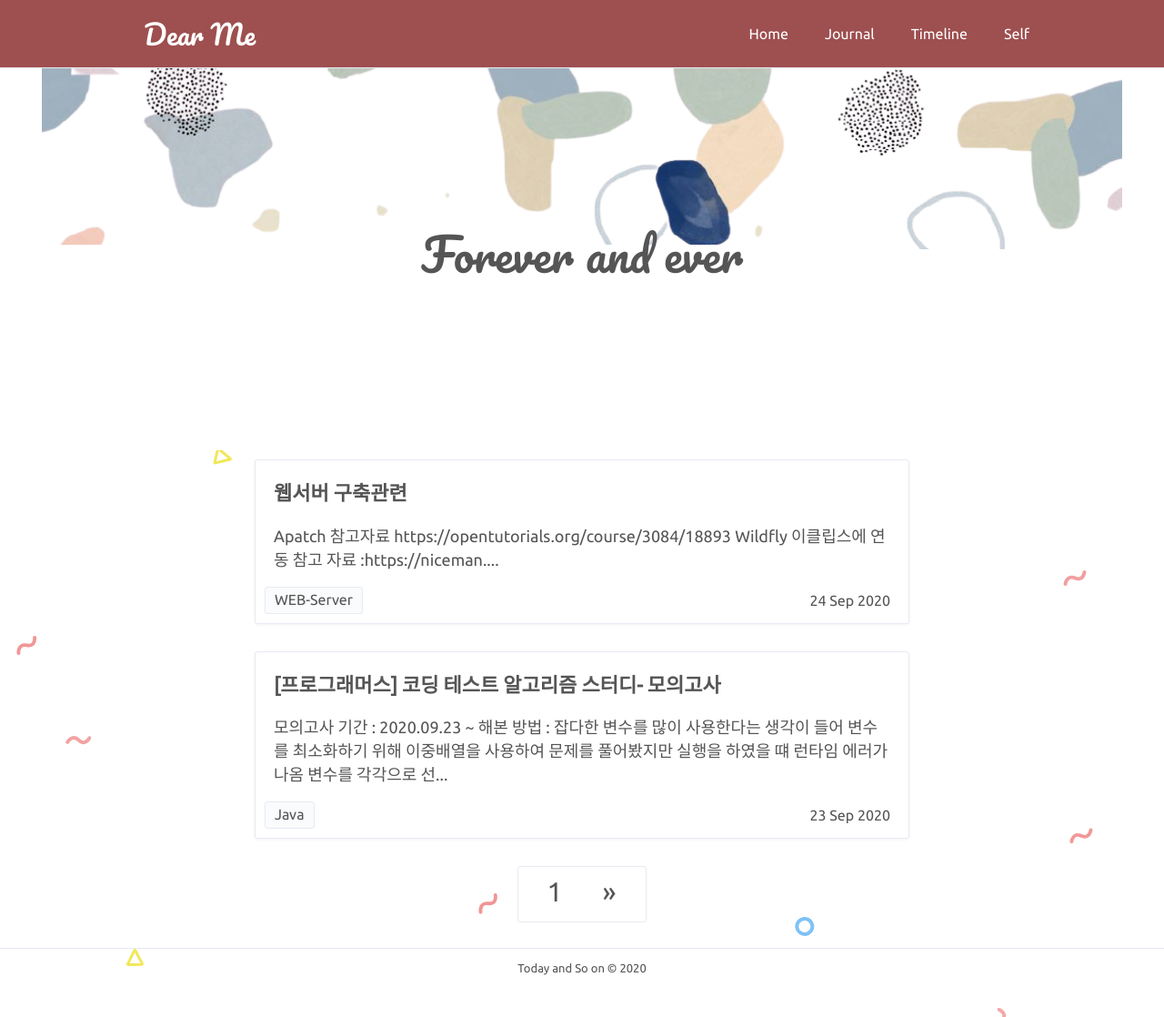
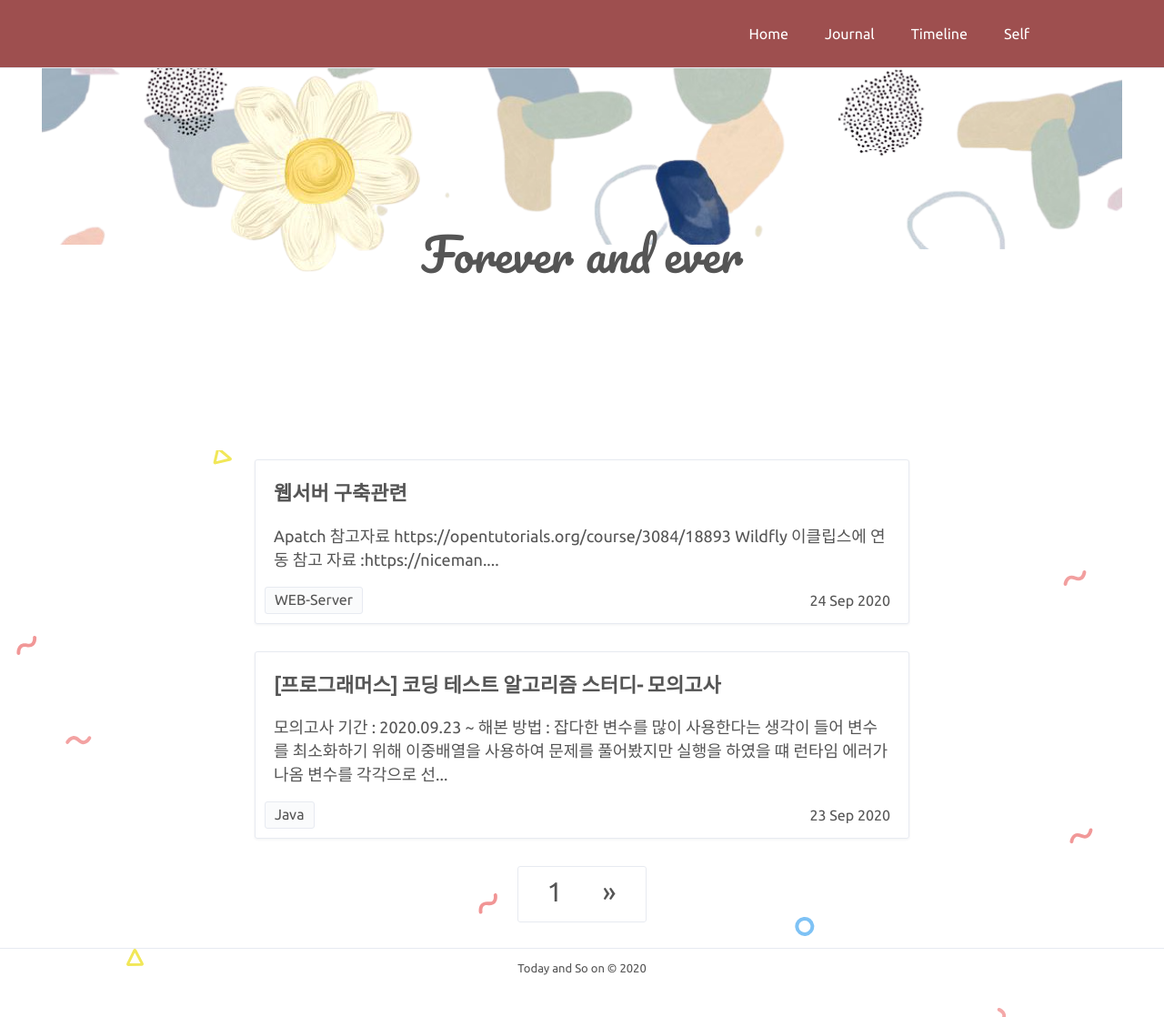
Before and after one commit to IraJane/IraJane.github.io, a Jekyll site: the page built from index.html, in a window 1280 px wide. Shown: the whole page at 91% size. Built offline with Jekyll 4.4.1, drawn with Linux system fonts in a browser that asks for light colours.

Commit message:
Update header.html

```diff
--- a/_includes/header.html
+++ b/_includes/header.html
@@ -1,7 +1,7 @@
 <header id="index-header">
   <div class="top-center">
       <div class="logo">
-          <a href="{{ "/" | relative_url }}" title="my awesome webtitle">{{ site.webtitle }}</a>
+          <a href="{{ "/" | relative_url }}" title="my awesome webtitle"><image class="fit_logo" src="/assets/logo.png">{{ site.webtitle }}</a>
       </div>
       <nav class="top-nav">
           <ul>
```
